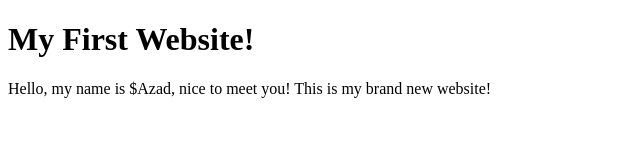
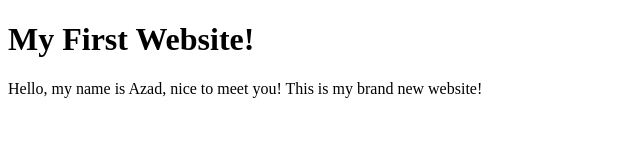
Before and after one commit to Azad-M95/Web-Hosting-Module-, a plain HTML site: page index.html in a window 1280 px wide. Shown: the full height of the page, 0-640 px from the left. Drawn offline with Linux system fonts and the light colour scheme.

Commit message:
Update index.html

```diff
--- a/index.html
+++ b/index.html
@@ -9,7 +9,7 @@
 <body>
   <h1>My First Website!</h1>
   <p>
-    Hello, my name is $Azad, nice to meet you!
+    Hello, my name is Azad, nice to meet you!
     This is my brand new website!
   </p>
 </body>
```
